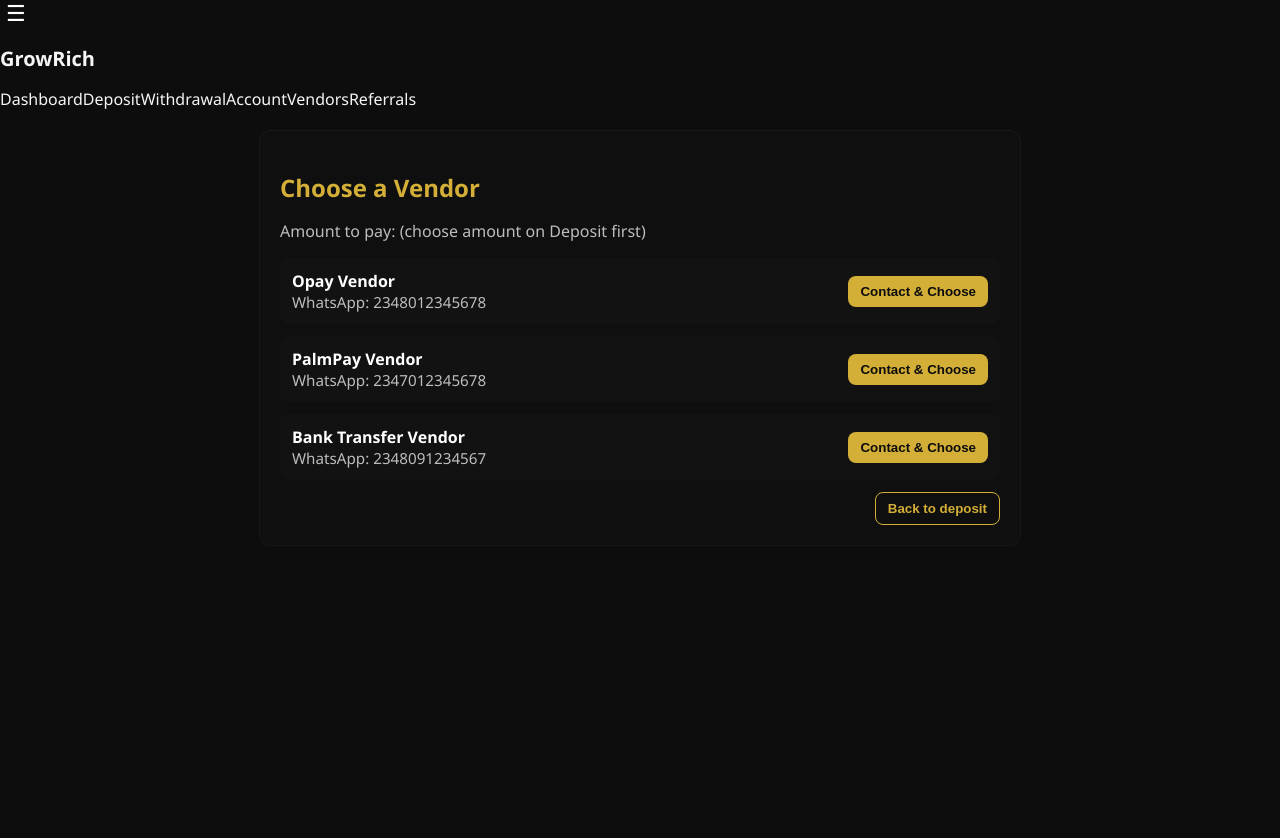
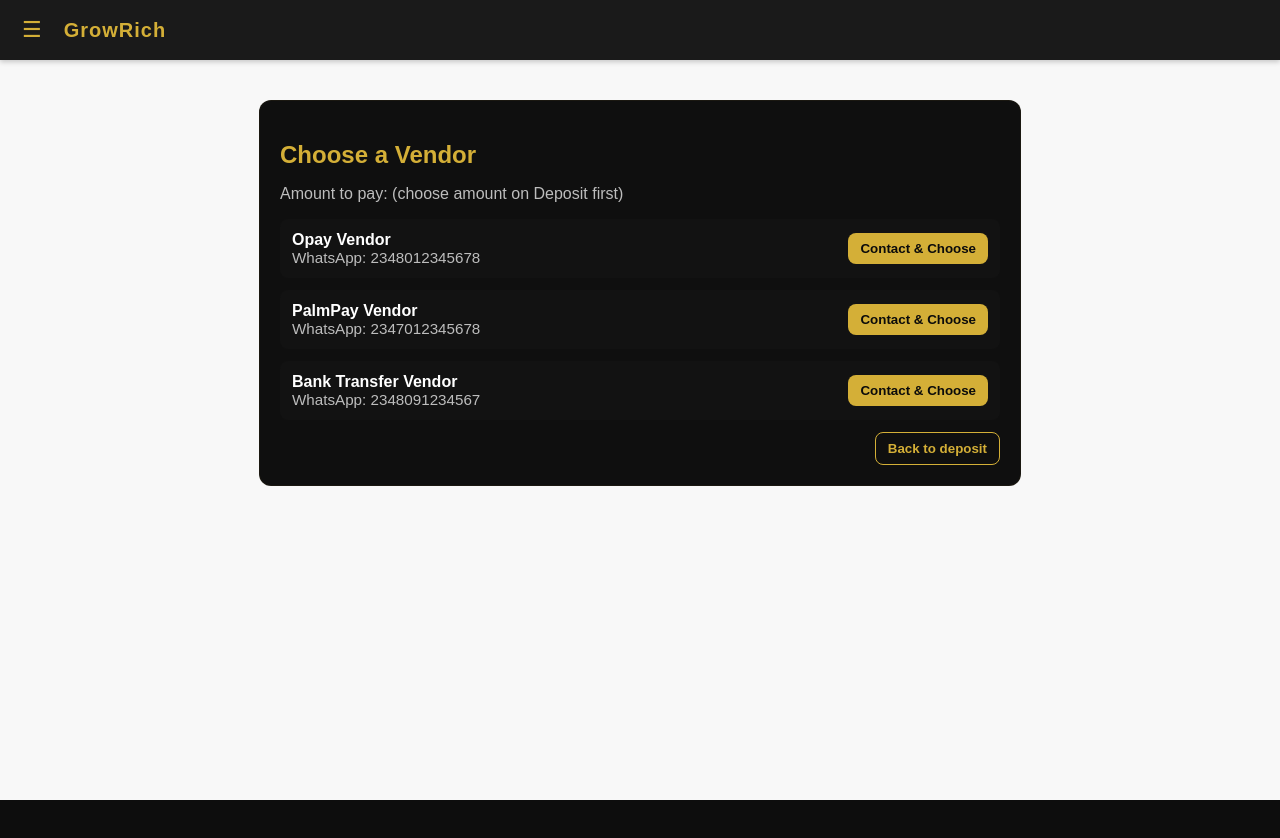
Before and after one commit to YBspotted20045/Grow-rich-investinm, a React (Create React App) app: page /vendors in a window 1280 px wide. Shown: the top 838 px of the page. Before the commit the page ends 800 px from the top, so only its background shows below. Built offline with nearby package versions, Linux system fonts and the light colour scheme; no server answers; sample sign-in values are in the browser's storage.

Commit message:
Update Layout.css

```diff
--- a/src/Pages/Layout.css
+++ b/src/Pages/Layout.css
@@ -1,41 +1,84 @@
-.layout {
+/* Root container */
+.layout-root {
   display: flex;
-  flex-direction: column;
   min-height: 100vh;
+  background-color: #f8f8f8;
+  font-family: Arial, sans-serif;
 }
 
-.header {
-  background: linear-gradient(90deg, #d4af37, #b8860b); /* luxury gold */
-  color: white;
-  padding: 15px;
+/* Topbar */
+.topbar {
+  position: fixed;
+  top: 0;
+  left: 0;
+  right: 0;
+  height: 60px;
+  background: #1a1a1a;
+  color: #d4af37; /* luxury gold */
   display: flex;
   align-items: center;
+  padding: 0 16px;
+  z-index: 1000;
+  box-shadow: 0 2px 5px rgba(0,0,0,0.2);
 }
 
 .menu-btn {
   font-size: 22px;
-  margin-right: 15px;
-  background: transparent;
+  background: none;
   border: none;
+  color: #d4af37;
   cursor: pointer;
-  color: white;
+  margin-right: 16px;
 }
 
 .brand {
+  font-weight: bold;
   font-size: 20px;
-  font-weight: bold;
+  letter-spacing: 1px;
 }
 
-.content {
-  flex: 1;
-  padding: 20px;
-  background: #f9f9f9;
+/* Sidebar */
+.sidebar {
+  position: fixed;
+  top: 60px;
+  left: -240px;
+  width: 240px;
+  height: 100%;
+  background: #222;
+  color: #fff;
+  overflow-y: auto;
+  transition: left 0.3s ease;
+  z-index: 900;
+  padding-top: 20px;
 }
 
-.footer {
-  text-align: center;
-  padding: 10px;
-  font-size: 14px;
-  background: #111;
+.sidebar.open {
+  left: 0;
+}
+
+.sidebar nav {
+  display: flex;
+  flex-direction: column;
+}
+
+.sidebar nav a {
+  padding: 12px 20px;
   color: #d4af37;
+  text-decoration: none;
+  font-weight: 500;
+  transition: background 0.2s, color 0.2s;
 }
+
+.sidebar nav a:hover {
+  background: #333;
+  color: #fff;
+  border-left: 4px solid #d4af37;
+}
+
+/* Content area */
+.layout-content {
+  flex: 1;
+  margin-top: 60px; /* height of topbar */
+  padding: 20px;
+  width: 100%;
+}
```
